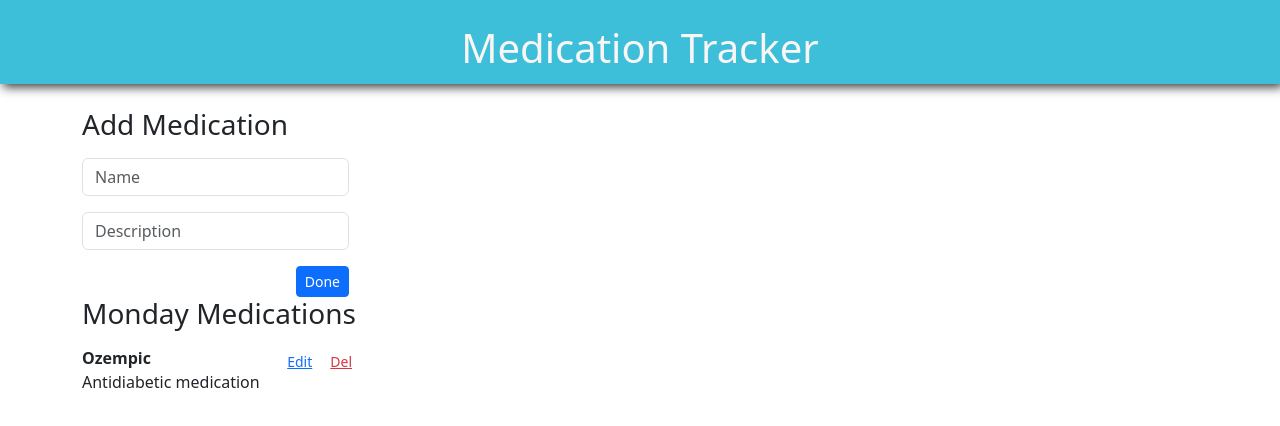
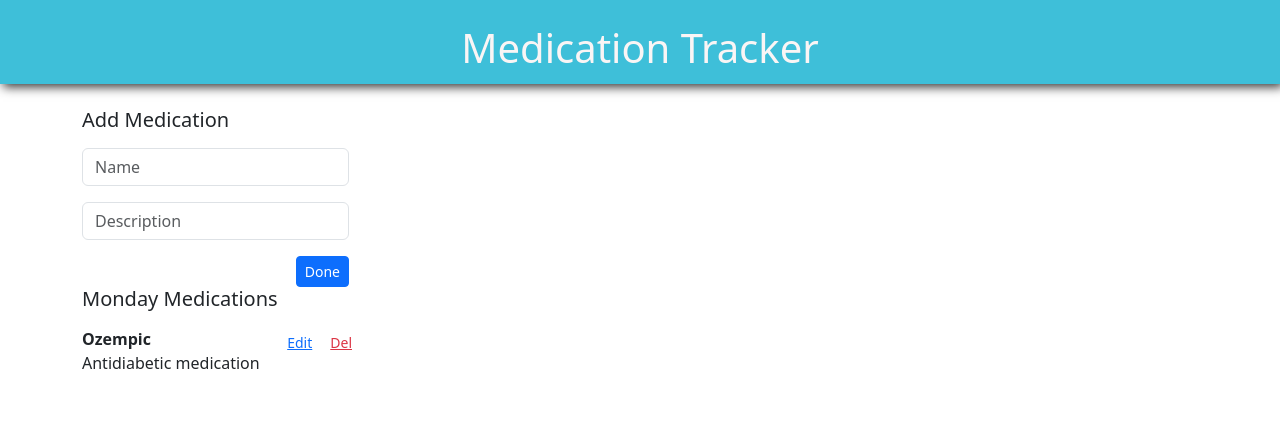
Before and after one commit to pdimaano/med-tracker, a React (Create React App) app: page / in a window 1280 px wide. Shown: the top 426 px of the page. Built offline with nearby package versions, Linux system fonts and the light colour scheme; the HTML template or start-up script is replaced by a standard one.

Commit message:
made title sizes smaller for MedForm and EditMedList components

```diff
--- a/src/MedApp.js
+++ b/src/MedApp.js
@@ -44,13 +44,13 @@ function MedApp({ initialMeds }) {
       <div className="row">
         <div className="col-md-6">
           <section>
-            <h3 className="mb-3">Add Medication</h3>
+            <h5 className="mb-3">Add Medication</h5>
             <MedForm handleSave={create} />
           </section>
         </div>
 
         <div className="mb-3">
-          <h3 className="mb-3">Monday Medications</h3>
+          <h5 className="mb-3">Monday Medications</h5>
           {meds.length > 0
             ? <EditMedList
               meds={meds}
```
